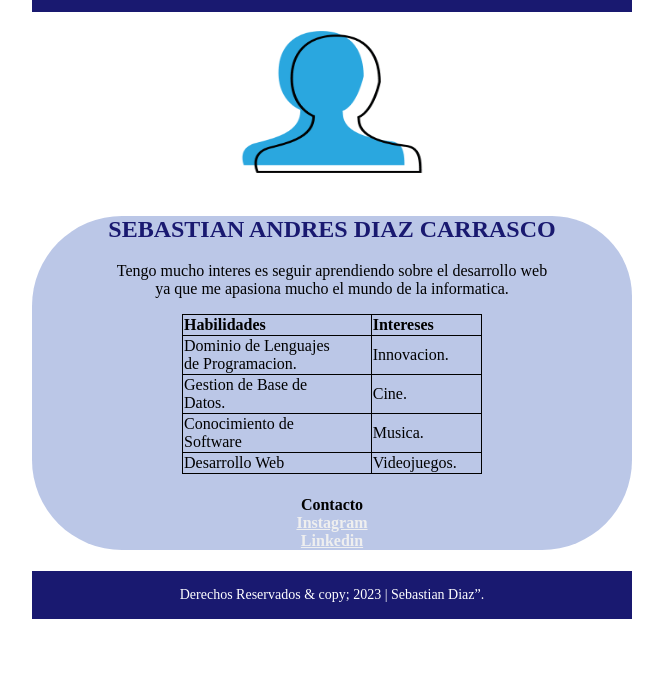
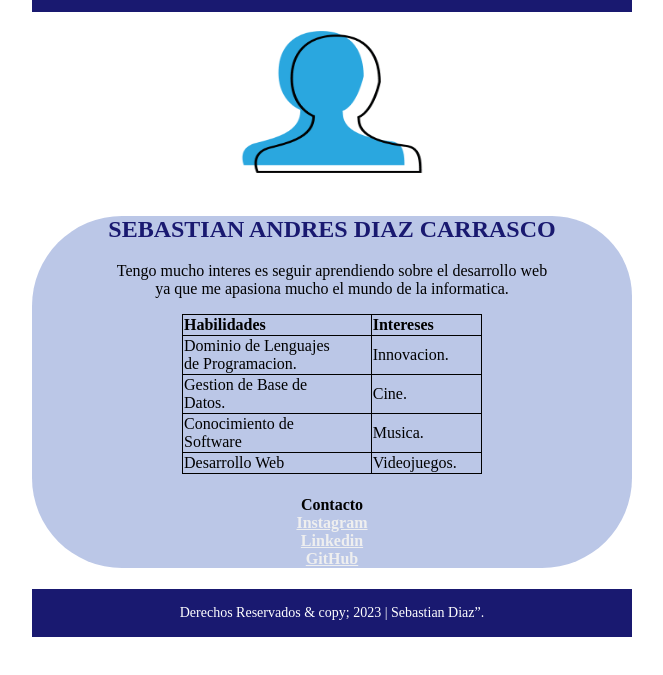
Before and after one commit to Sebadiaz21/Evaluacion1, a plain HTML site: page public_html/index.html in a window 1280 px wide. Shown: the part 101-776 px from the top of the page, without its empty margins (308-971 px from the left). Drawn offline with Linux system fonts and the light colour scheme.

Commit message:
hice un cambio en el archivo html

```diff
--- a/public_html/index.html
+++ b/public_html/index.html
@@ -44,7 +44,8 @@
             <div style="text-align: center; font-family: cascadia semilight">
                 <h4>Contacto<br>
                     <a href="https://www.instagram.com/sevaaaaaas/">Instagram</a><br>
-                    <a href="https://cl.linkedin.com/">Linkedin</a>
+                    <a href="https://cl.linkedin.com/">Linkedin</a><br>
+		    <a href="https://github.com/Sebadiaz21/Evaluacion1.git">GitHub</a>
                 </h4>
             </div>
             </div>
```
